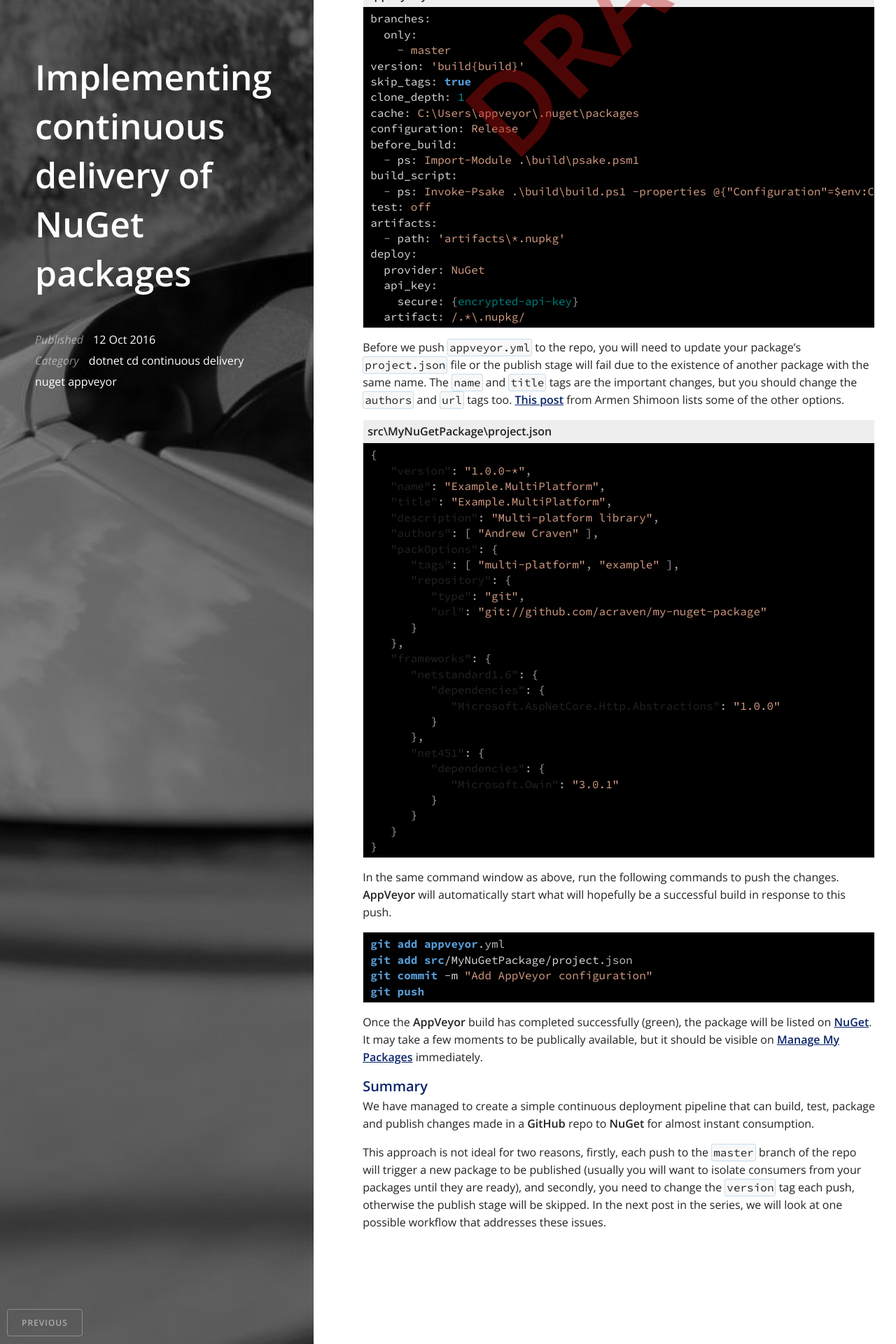
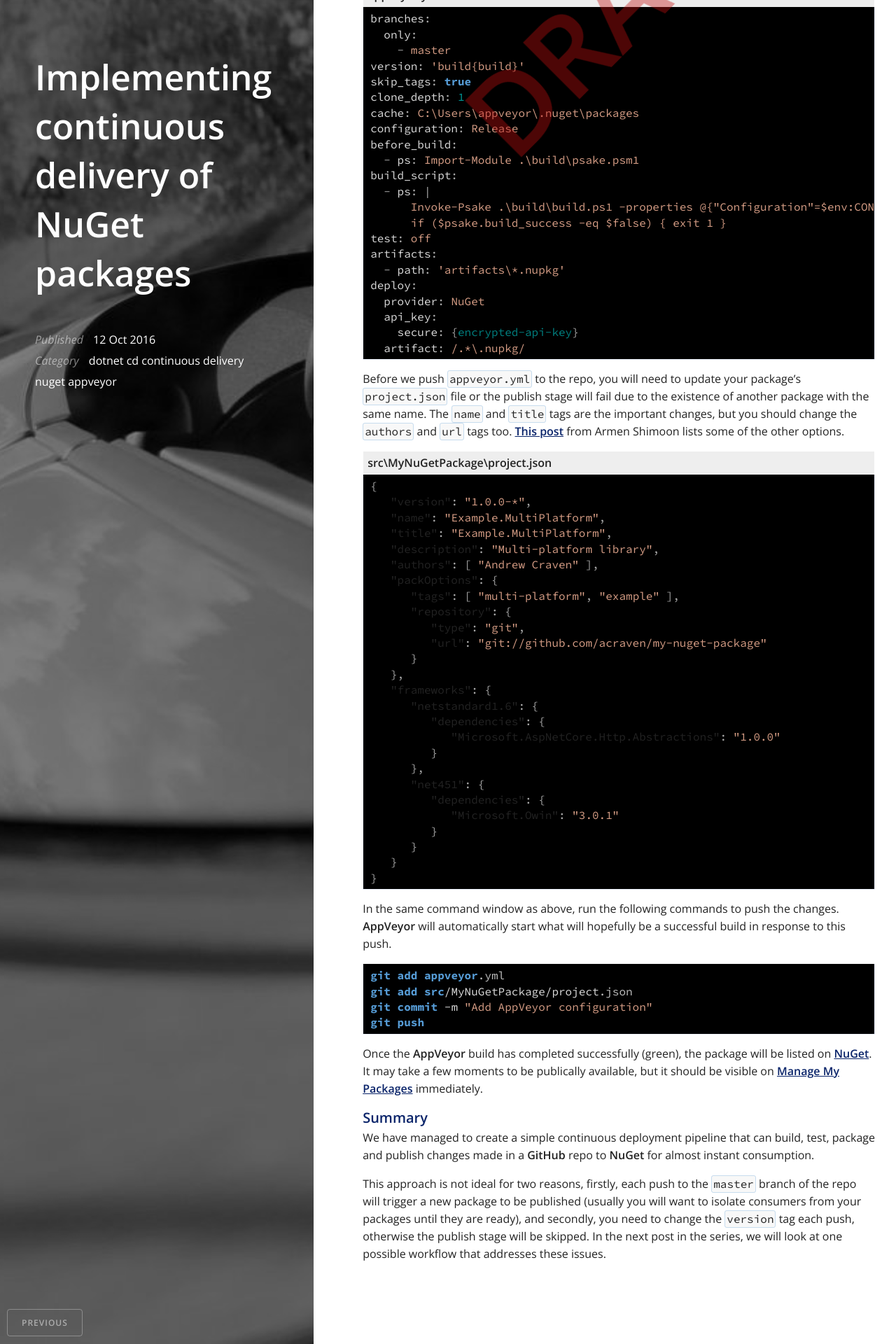
Before and after one commit to acraven/acraven.github.io, a Jekyll site: the page built from _posts/2016-10-12-continuous-delivery-of-nuget-packages.md, in a window 1280 px wide. Shown: the part 1277-3197 px from the top of the page at 70% size. Built offline with Jekyll 4.4.1, drawn with Linux system fonts in a browser that asks for light colours; nearby versions of some CDN libraries.

Commit message:
Fail build on psake error

```diff
--- a/_posts/2016-10-12-continuous-delivery-of-nuget-packages.md
+++ b/_posts/2016-10-12-continuous-delivery-of-nuget-packages.md
@@ -57,7 +57,9 @@
 before_build:
   - ps: Import-Module .\build\psake.psm1
 build_script:
-  - ps: Invoke-Psake .\build\build.ps1 -properties @{"Configuration"=$env:CONFIGURATION}
+  - ps: |
+      Invoke-Psake .\build\build.ps1 -properties @{"Configuration"=$env:CONFIGURATION}
+      if ($psake.build_success -eq $false) { exit 1 }
 test: off
 artifacts:
   - path: 'artifacts\*.nupkg'
```
